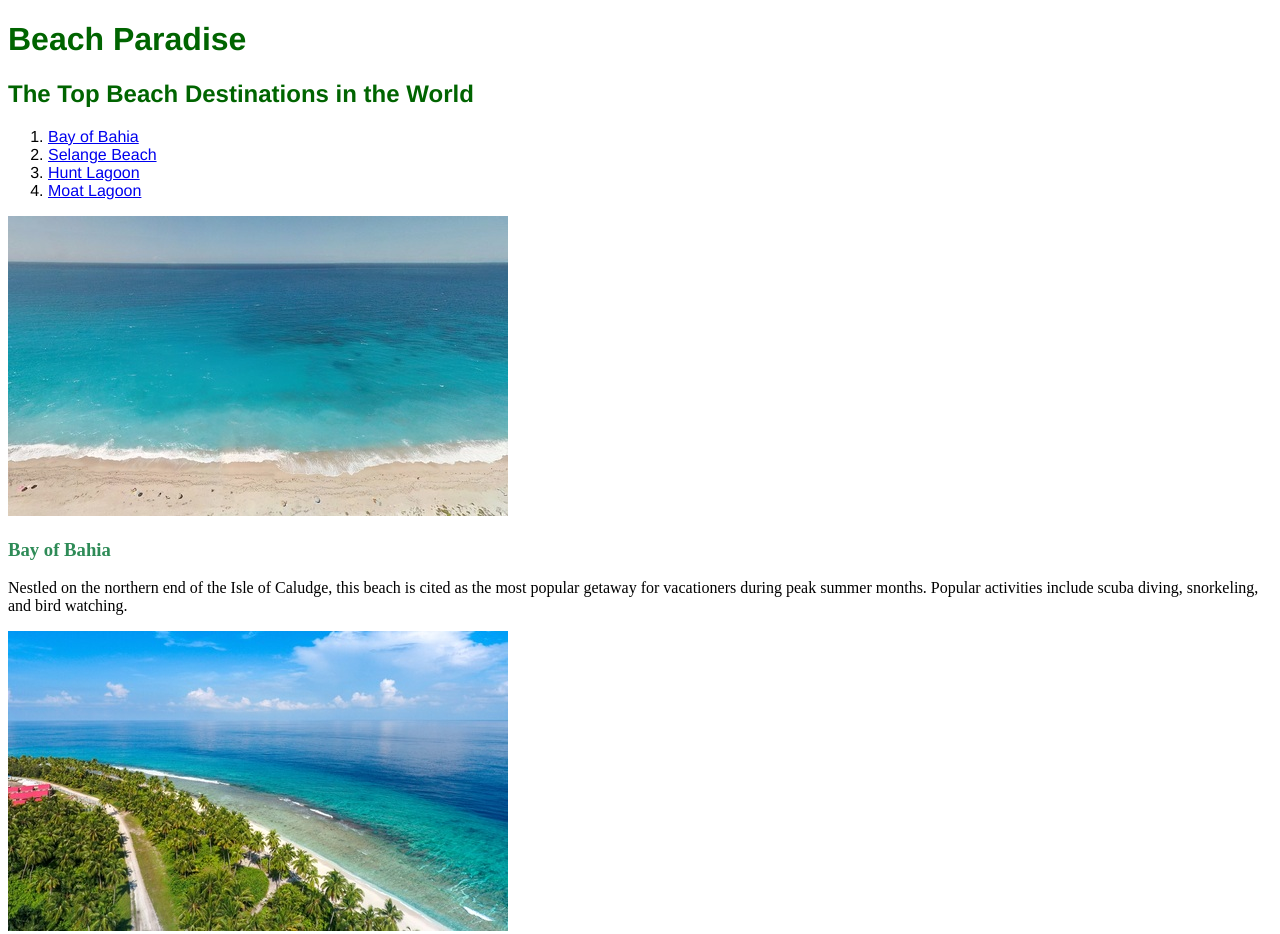
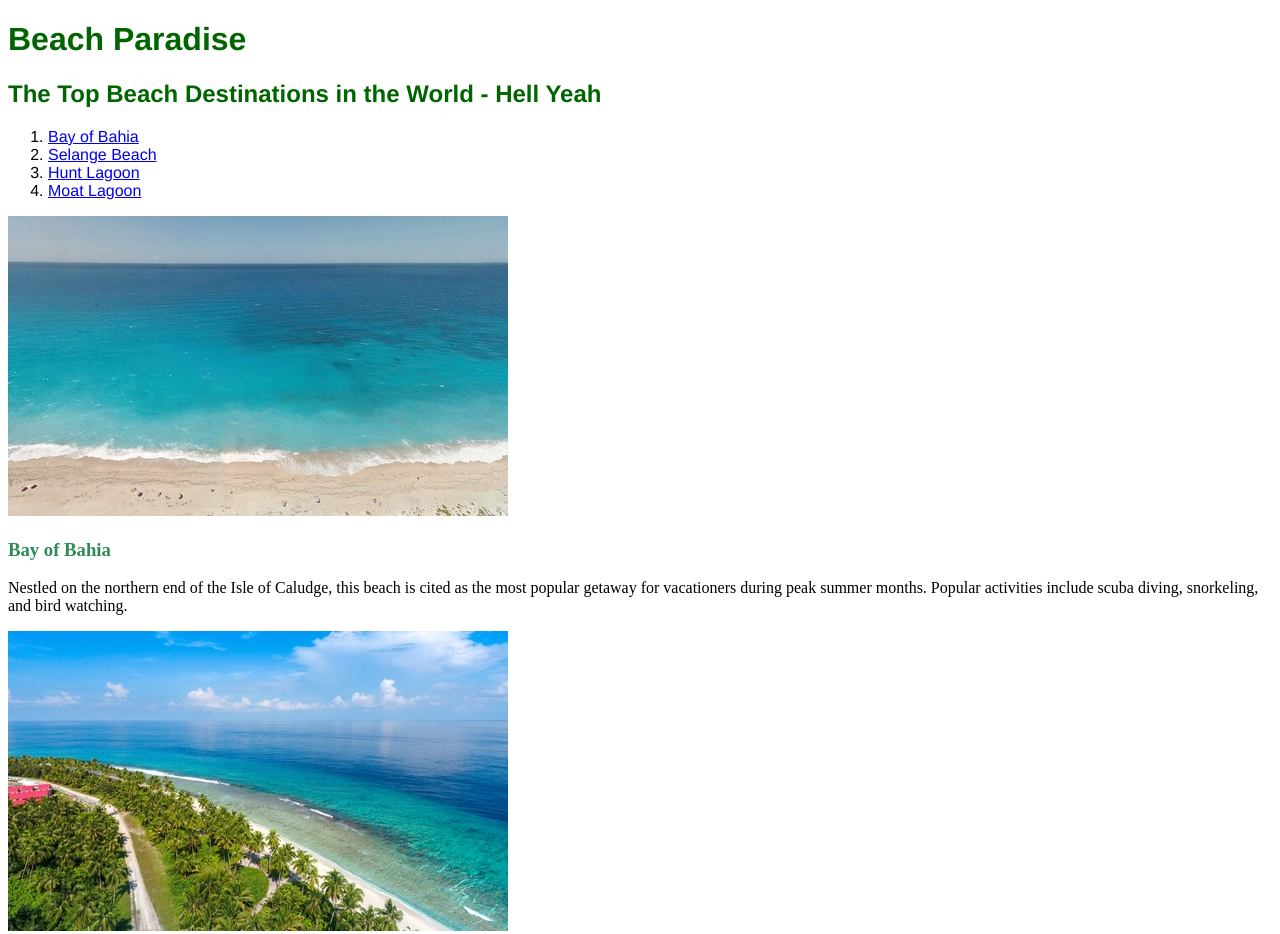
Before and after one commit to jondtipton/beachparadise, a plain HTML site: page index.html in a window 1280 px wide. Shown: the top 934 px of the page. Drawn offline with Linux system fonts and the light colour scheme.

Commit message:
Add Hell Yeah

```diff
--- a/index.html
+++ b/index.html
@@ -7,7 +7,7 @@
   </head>
   <body>
     <h1>Beach Paradise</h1>
-    <h2>The Top Beach Destinations in the World</h2>
+    <h2>The Top Beach Destinations in the World - Hell Yeah</h2>
 
     <div class="dishes">
       <ol>
```
